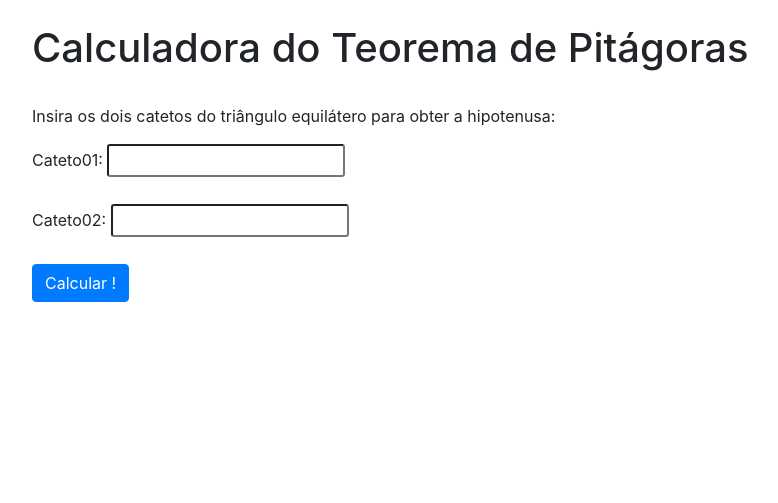
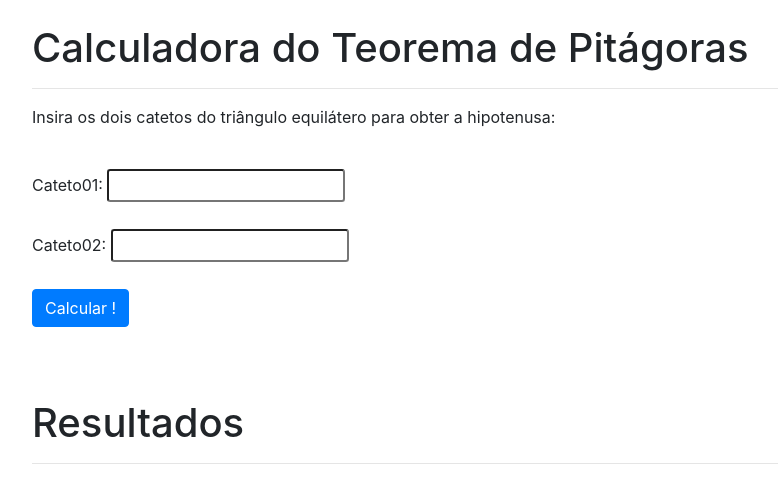
Before and after one commit to terrotar/PitagorasAPI, a Flask app: page /calculadora in a window 1280 px wide. Shown: the top 503 px of the page, without its empty margins (53-831 px from the left). Run offline with Flask 2, Linux system fonts and the light colour scheme; some libraries are stand-ins or nearby versions.

```diff
--- a/templates/base.html
+++ b/templates/base.html
@@ -5,6 +5,7 @@
     <meta http-equiv="X-UA-Compatible" content="IE=edge">
     <meta name="viewport" content="width=device-width, initial-scale=1.0">
     <link rel="stylesheet" href="https://maxcdn.bootstrapcdn.com/bootstrap/4.0.0/css/bootstrap.min.css" integrity="sha384-Gn5384xqQ1aoWXA+058RXPxPg6fy4IWvTNh0E263XmFcJlSAwiGgFAW/dAiS6JXm" crossorigin="anonymous">
+    <link rel="stylesheet" href="../static/css/main.css"/>
     {% block head %} {% endblock %}
 </head>
 <body>
--- a/templates/calculadora.html
+++ b/templates/calculadora.html
@@ -1,11 +1,15 @@
 {% extends 'base.html' %}
 
+
+
 {% block body %}
+    <div class="calculadora">
 
         <br>
         <h1>Calculadora do Teorema de Pitágoras</h1>
+        <hr>
+        <p>Insira os dois catetos do triângulo equilátero para obter a hipotenusa:</p>
         <br>
-    <p>Insira os dois catetos do triângulo equilátero para obter a hipotenusa:</p>
 
         <form action="/calculadora" method="POST">
 
@@ -29,9 +33,20 @@
                     id="cateto02"
                     min=1
                 />
+
             <br>
             <br>
+
             <button type="submit" class="btn btn-primary">Calcular !</button>
 
 
+
+            <br>
+            <br>
+            <br>
+            <br>
+            <h1>Resultados</h1>
+            <hr>
+
+    </div>
 {% endblock %}
--- a/templates/home.html
+++ b/templates/home.html
@@ -2,6 +2,6 @@
 
 {% block body %}
 
-    <h1>Home Page</h1>
+    <h1>Construção!</h1>
 
 {% endblock %}
```
Also changed, not shown: static/css/main.css (added). Lines whose indentation alone changed are shown as unchanged.
